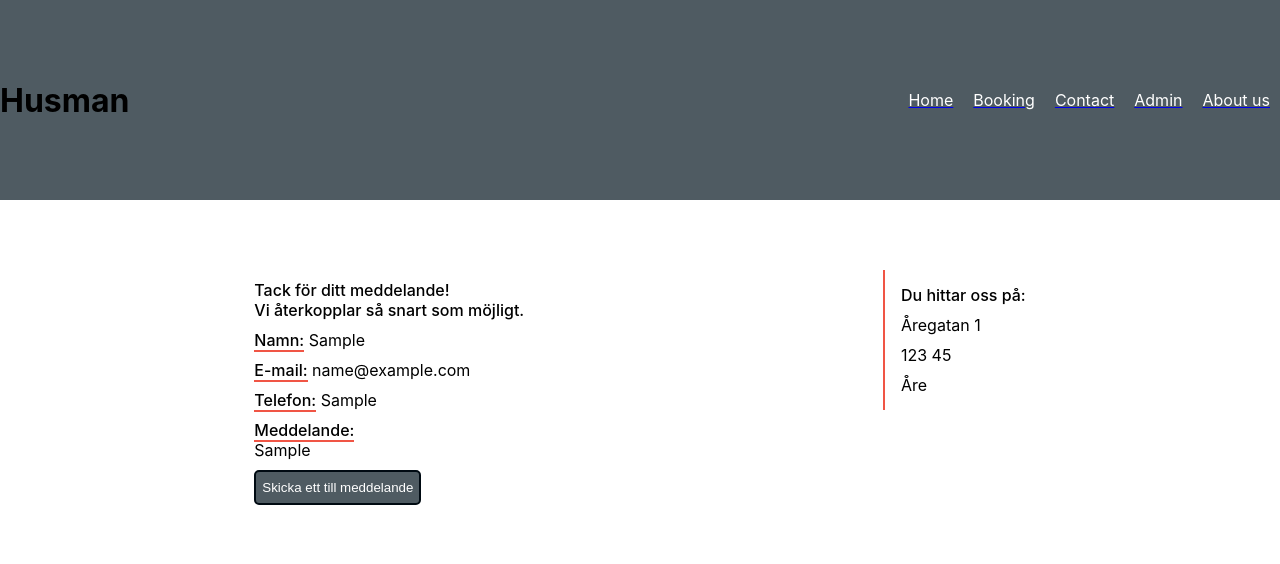
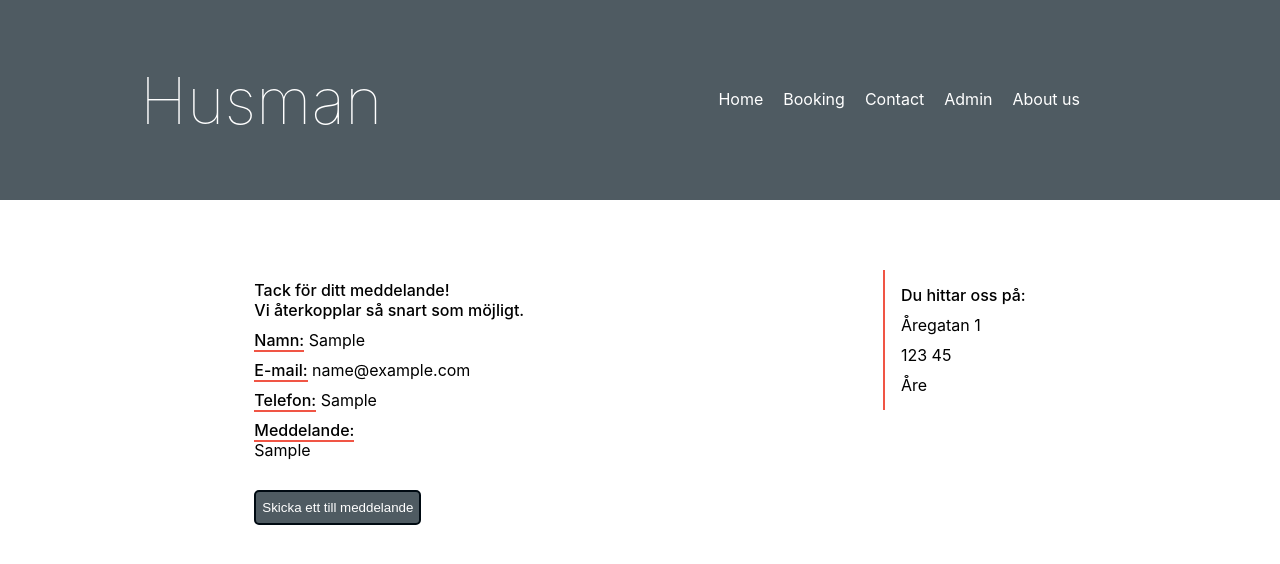
Before and after one commit to NikolaSalamurovic/Husman-Reactproject, a React (Create React App) app: page /Contact in a window 1280 px wide. Both pictures are taken after typing "Sample", "name@example.com", "Sample", "Sample" into the empty fields and a click on the button "Skicka meddelande". Shown: the top 564 px of the page. Built offline with nearby package versions, Linux system fonts and the light colour scheme.

Commit message:
created styled-component for input, button and Link

```diff
--- a/src/components/Contact/Contact.tsx
+++ b/src/components/Contact/Contact.tsx
@@ -1,4 +1,6 @@
 import { ChangeEvent, useEffect, useState } from "react";
+import { StyledButton } from "../StyledComponents/StyledButton";
+import { StyledInput } from "../StyledComponents/StyledInput";
 import "./style.css";
 
 interface INewUserMessage {
@@ -55,24 +57,24 @@ export function Contact() {
           <p><span className="boldUnderline">E-mail:</span> {newUserMessage.email}</p>
           <p><span className="boldUnderline">Telefon:</span> {newUserMessage.phone}</p>
           <p><span className="boldUnderline">Meddelande:</span><br/>{newUserMessage.message}</p>
-          <button onClick={sendNewMessage}>Skicka ett till meddelande</button>
+          <StyledButton className="buttonMargin" onClick={sendNewMessage}>Skicka ett till meddelande</StyledButton>
         </div>}
 
       {!isMessageSent &&
         <form className="form">
           <p className="requiredWarning">*Obligatoriskt fält*</p>
-          <input type="text" placeholder="Namn" name="name" value={newUserMessage.name} onChange={handleInputChange}/>
+          <StyledInput type="text" placeholder="Namn" name="name" value={newUserMessage.name} onChange={handleInputChange}/>
 
           <p className="requiredWarning">*Obligatoriskt fält*</p>
-          <input type="text" placeholder="E-mail" name="email" value={newUserMessage.email} onChange={handleInputChange}/>
+          <StyledInput type="text" placeholder="E-mail" name="email" value={newUserMessage.email} onChange={handleInputChange}/>
 
           <p className="requiredWarning">*Obligatoriskt fält*</p>
-          <input type="text" placeholder="Telefon" name="phone" value={newUserMessage.phone} onChange={handleInputChange}/>
+          <StyledInput type="text" placeholder="Telefon" name="phone" value={newUserMessage.phone} onChange={handleInputChange}/>
 
           <p className="requiredWarning">*Obligatoriskt fält*</p>
           <textarea placeholder="Meddelande" name="message" value={newUserMessage.message} onChange={handleTextAreaChange}/>
 
-          <button onClick={sendMessage}>Skicka meddelande</button>
+          <StyledButton onClick={sendMessage}>Skicka meddelande</StyledButton>
         </form>}
 
       <div className="restaurantInfo">
--- a/src/components/Contact/style.css
+++ b/src/components/Contact/style.css
@@ -44,27 +44,6 @@
   padding: 0;
   color: red;
   font-size: 0.8rem;
-}
-
-.container .form input {
-  margin: 4px 0 20px 0;
-  height: 30px;
-  width: 390px;
-  border: 2px solid #4f5b62;
-  border-radius: 5px;
-  background-color: white;
-  padding: 0 5px;
-  -webkit-transition: ease-in-out 250ms;
-  transition: ease-in-out 250ms;
-}
-
-.container .form input:focus {
-  background-color: #f4f4f4;
-  outline: none;
-}
-
-.container .form input:hover {
-  background-color: #f4f4f4;
 }
 
 .container .form textarea {
@@ -118,19 +97,7 @@
   margin: 5px 0;
 }
 
-.container button {
-  height: 35px;
-  background-color: #4f5b62;
-  color: white;
-  border-radius: 5px;
-  border: 2px solid #000a12;
-  cursor: pointer;
-  -webkit-transition: ease-in-out 250ms;
-  transition: ease-in-out 250ms;
-}
-
-.container button:hover {
-  border: 2px solid #4f5b62;
-  background-color: #263238;
+.container .buttonMargin {
+  margin: 20px 0 0 0;
 }
 /*# sourceMappingURL=style.css.map */
--- a/src/components/Contact/style.scss
+++ b/src/components/Contact/style.scss
@@ -26,23 +26,6 @@
             padding: 0;
             color: red;
             font-size: 0.8rem;
-        }
-        input {
-            margin: 4px 0 20px 0;
-            height: 30px;
-            width: 390px;
-            border: 2px solid #4f5b62;
-            border-radius: 5px;
-            background-color: white;
-            padding: 0 5px;
-            transition: ease-in-out 250ms;
-            &:focus {
-                background-color: rgb(244, 244, 244);
-                outline: none;
-            }
-            &:hover {
-                background-color: rgb(244, 244, 244);
-            }
         }
         textarea {
             margin: 4px 0 20px 0;
@@ -80,17 +63,7 @@
             margin: 5px 0;
         }
     }
-    button {
-        height: 35px;
-        background-color: #4f5b62;
-        color: white;
-        border-radius: 5px;
-        border: 2px solid #000a12;
-        cursor: pointer;
-        transition: ease-in-out 250ms;
-        &:hover {
-            border: 2px solid #4f5b62;
-            background-color: #263238;
-        }
+    .buttonMargin {
+        margin: 20px 0 0 0;
     }
 }
--- a/src/components/Layout/Layout.tsx
+++ b/src/components/Layout/Layout.tsx
@@ -1,30 +1,33 @@
-import { Link, Outlet } from "react-router-dom";
+import { Outlet } from "react-router-dom";
+import { StyledLink } from "../StyledComponents/StyledLink";
 import "./layout.css";
 
 export function Layout() {
   return (
     <>
       <header>
+        <div>
           <h1>Husman</h1>
           <nav>
             <ul>
-            <Link to="/">
+              <StyledLink to="/">
                 <li>Home</li>
-            </Link>
-            <Link to="/Booking">
+              </StyledLink>
+              <StyledLink to="/Booking">
                 <li>Booking</li>
-            </Link>
-            <Link to="/Contact">
+              </StyledLink>
+              <StyledLink to="/Contact">
                 <li>Contact</li>
-            </Link>
-            <Link to="/Admin">
+              </StyledLink>
+              <StyledLink to="/Admin">
                 <li>Admin</li>
-            </Link>
-            <Link to="/About">
+              </StyledLink>
+              <StyledLink to="/About">
                 <li>About us</li>
-            </Link>
+              </StyledLink>
             </ul>
           </nav>
+        </div>
       </header>
       <main>
         <Outlet></Outlet>
--- a/src/components/Layout/layout.css
+++ b/src/components/Layout/layout.css
@@ -2,6 +2,9 @@ header {
   background-color: #4f5b62;
   margin: 0;
   height: 200px;
+}
+
+header div {
   display: -webkit-box;
   display: -ms-flexbox;
   display: flex;
@@ -11,9 +14,24 @@ header {
   -webkit-box-align: center;
       -ms-flex-align: center;
           align-items: center;
+  width: 1000px;
+  height: 100%;
+  margin: 0 auto;
 }
 
-header nav ul {
+header div h1 {
+  color: white;
+  font-weight: 100;
+  font-size: 4rem;
+  margin: 0;
+  padding: 0;
+}
+
+header div nav {
+  margin: 0 50px 0 0;
+}
+
+header div nav ul {
   margin: 0;
   padding: 0;
   list-style-type: none;
@@ -22,8 +40,15 @@ header nav ul {
   display: flex;
 }
 
-header nav ul li {
+header div nav ul li {
   margin: 10px;
   color: white;
+  -webkit-transition: ease-in-out 250ms;
+  transition: ease-in-out 250ms;
+  border-bottom: 2px solid #4f5b62;
+}
+
+header div nav ul li:hover {
+  border-bottom: 2px solid #b71c1c;
 }
 /*# sourceMappingURL=layout.css.map */
--- a/src/components/Layout/layout.scss
+++ b/src/components/Layout/layout.scss
@@ -1,11 +1,24 @@
+
 header {
     background-color: #4f5b62;
     margin: 0;
     height: 200px;
+    div {
         display: flex;
         justify-content: space-between;
         align-items: center;
+        width: 1000px;
+        height: 100%;
+        margin: 0 auto;
+        h1 {
+            color: white;
+            font-weight: 100;
+            font-size: 4rem;
+            margin: 0;
+            padding: 0;
+        }
         nav {
+        margin: 0 50px 0 0;
             ul {
                 margin: 0;
                 padding: 0;
@@ -14,7 +27,14 @@ header {
                 li {
                     margin: 10px;
                     color: white;
+                    transition: ease-in-out 250ms;
+                    border-bottom: 2px solid #4f5b62;
+                    &:hover {
+                        border-bottom: 2px solid #b71c1c;
                     }
                 }
             }
         }
+    }
+
+}
--- /dev/null
+++ b/src/components/StyledComponents/StyledButton.ts
@@ -0,0 +1,15 @@
+import styled from "styled-components";
+
+export const StyledButton = styled.button`
+    height: 35px;
+    background-color: #4f5b62;
+    color: white;
+    border-radius: 5px;
+    border: 2px solid #000a12;
+    cursor: pointer;
+    transition: ease-in-out 250ms;
+    :hover {
+        border: 2px solid #4f5b62;
+        background-color: #263238;
+    }
+`;
--- /dev/null
+++ b/src/components/StyledComponents/StyledInput.ts
@@ -0,0 +1,19 @@
+import styled from "styled-components";
+
+export const StyledInput = styled.input`
+    margin: 4px 0 20px 0;
+    height: 30px;
+    width: 390px;
+    border: 2px solid #4f5b62;
+    border-radius: 5px;
+    background-color: white;
+    padding: 0 5px;
+    transition: ease-in-out 250ms;
+    :focus {
+        background-color: rgb(244, 244, 244);
+        outline: none;
+    }
+    :hover {
+        background-color: rgb(244, 244, 244);
+    }
+`
--- /dev/null
+++ b/src/components/StyledComponents/StyledLink.ts
@@ -0,0 +1,6 @@
+import { Link } from "react-router-dom";
+import styled from "styled-components";
+
+export const StyledLink = styled(Link)`
+    text-decoration: none;
+`;
```
Also changed, not shown: 2 other files (tests, documents, lock files or other folders). Lines whose indentation alone changed are shown as unchanged.
